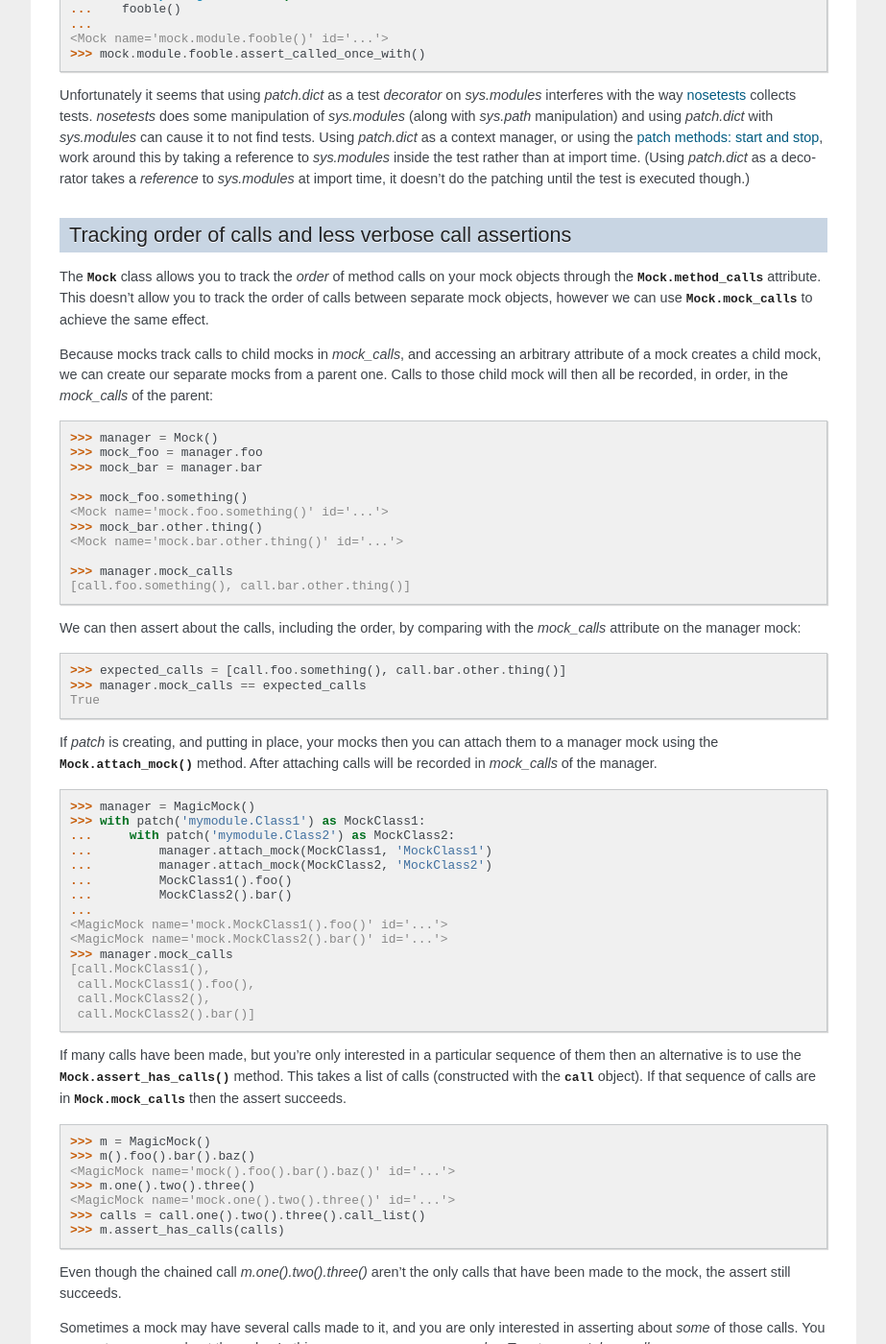
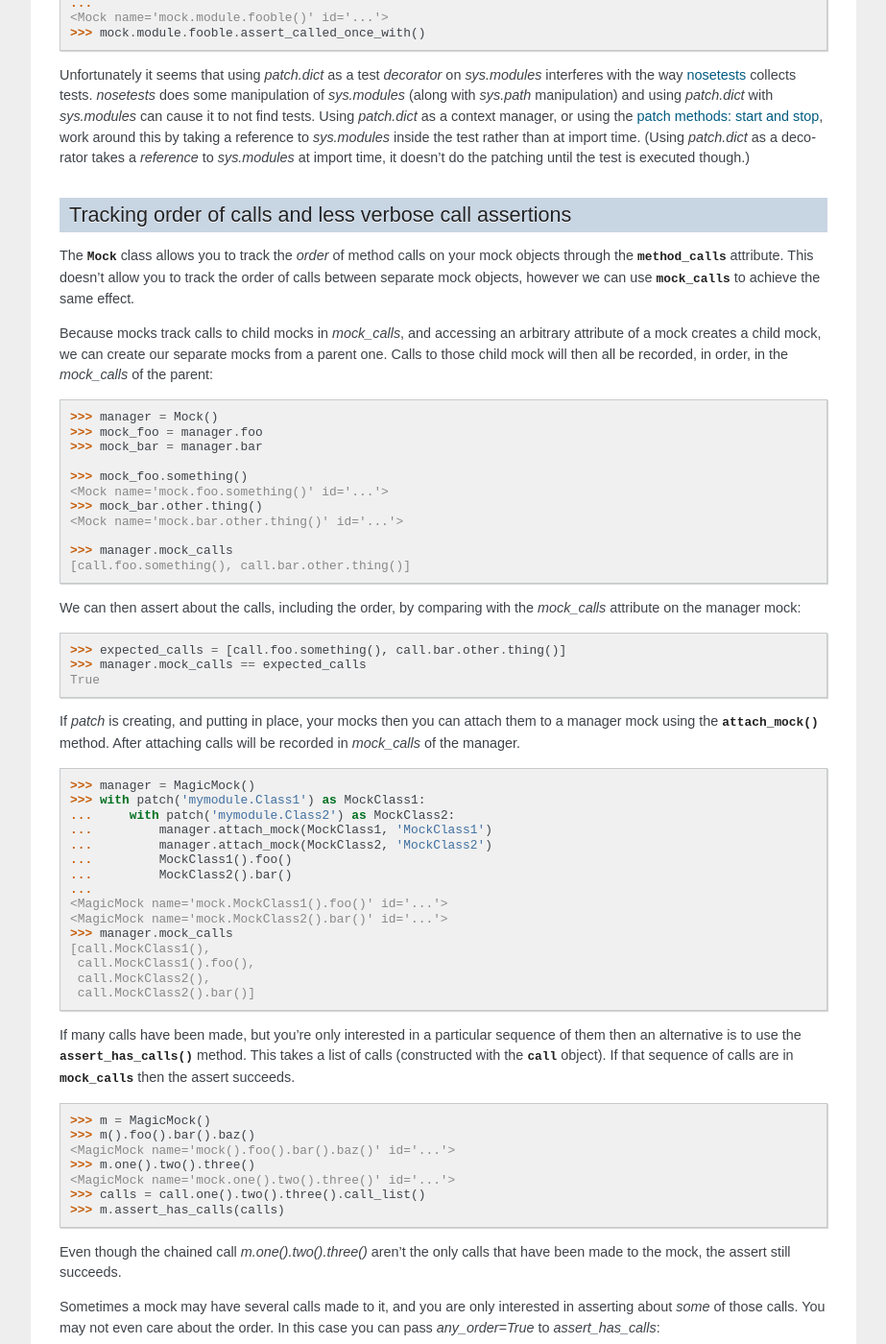
Before and after one commit to testing-cabal/mock, a Sphinx documentation site: the page built from docs/examples.txt, in a window 1280 px wide and 1400 px high, scrolled down 15068 px. Shown: the whole window at 96% size, without its empty margins (198-1121 px from the left). Built offline with Sphinx 7.4.7, drawn with Linux system fonts in a browser that asks for light colours; some of the changed text lies outside the part shown.

Commit message:
Switch to using ~Mock instead of Mock in documentation references

```diff
--- a/docs/changelog.txt
+++ b/docs/changelog.txt
@@ -399,7 +399,7 @@ Changes since beta 4:
   returns the type of the spec)
 * Default numeric value for MagicMock is 1 rather than zero (because the
   MagicMock bool defaults to True and 0 is False)
-* Improved failure message for :meth:`Mock.assert_called_with` when the mock
+* Improved failure message for :meth:`~Mock.assert_called_with` when the mock
   has not been called at all
 * Adding the following to the set of supported magic methods:
 
--- a/docs/examples.txt
+++ b/docs/examples.txt
@@ -38,7 +38,7 @@ Mocking chained calls
 =====================
 
 Mocking chained calls is actually straightforward with mock once you
-understand the :attr:`Mock.return_value` attribute. When a mock is called for
+understand the :attr:`~Mock.return_value` attribute. When a mock is called for
 the first time, or you fetch its `return_value` before it has been called, a
 new `Mock` is created.
 
@@ -105,7 +105,7 @@ call:
     >>> something.backend = mock_backend
     >>> something.method()
 
-Using :attr:`Mock.mock_calls` we can check the chained call with a single
+Using :attr:`~Mock.mock_calls` we can check the chained call with a single
 assert. A chained call is several calls in one line of code, so there will be
 several entries in `mock_calls`. We can use :meth:`call.call_list` to create
 this list of calls for us:
@@ -594,7 +594,7 @@ If your mock is only being called once you can use the
 Both `assert_called_with` and `assert_called_once_with` make assertions about
 the *most recent* call. If your mock is going to be called several times, and
 you want to make assertions about *all* those calls you can use
-:attr:`Mock.call_args_list`:
+:attr:`~Mock.call_args_list`:
 
 .. doctest::
 
@@ -854,7 +854,7 @@ You may want to mock a dictionary, or other container object, recording all
 access to it whilst having it still behave like a dictionary.
 
 We can do this with :class:`MagicMock`, which will behave like a dictionary,
-and using :data:`Mock.side_effect` to delegate dictionary access to a real
+and using :data:`~Mock.side_effect` to delegate dictionary access to a real
 underlying dictionary that is under our control.
 
 When the `__getitem__` and `__setitem__` methods of our `MagicMock` are called
@@ -862,7 +862,7 @@ When the `__getitem__` and `__setitem__` methods of our `MagicMock` are called
 the case of `__setitem__` the value too). We can also control what is returned.
 
 After the `MagicMock` has been used we can use attributes like
-:data:`Mock.call_args_list` to assert about how the dictionary was used:
+:data:`~Mock.call_args_list` to assert about how the dictionary was used:
 
 .. doctest::
 
@@ -1085,9 +1085,9 @@ Tracking order of calls and less verbose call assertions
 ========================================================
 
 The :class:`Mock` class allows you to track the *order* of method calls on
-your mock objects through the :attr:`Mock.method_calls` attribute. This
+your mock objects through the :attr:`~Mock.method_calls` attribute. This
 doesn't allow you to track the order of calls between separate mock objects,
-however we can use :attr:`Mock.mock_calls` to achieve the same effect.
+however we can use :attr:`~Mock.mock_calls` to achieve the same effect.
 
 Because mocks track calls to child mocks in `mock_calls`, and accessing an
 arbitrary attribute of a mock creates a child mock, we can create our separate
@@ -1118,7 +1118,7 @@ the `mock_calls` attribute on the manager mock:
     True
 
 If `patch` is creating, and putting in place, your mocks then you can attach
-them to a manager mock using the :meth:`Mock.attach_mock` method. After
+them to a manager mock using the :meth:`~Mock.attach_mock` method. After
 attaching calls will be recorded in `mock_calls` of the manager.
 
 .. doctest::
@@ -1141,9 +1141,9 @@ attaching calls will be recorded in `mock_calls` of the manager.
 
 If many calls have been made, but you're only interested in a particular
 sequence of them then an alternative is to use the
-:meth:`Mock.assert_has_calls` method. This takes a list of calls (constructed
+:meth:`~Mock.assert_has_calls` method. This takes a list of calls (constructed
 with the :data:`call` object). If that sequence of calls are in
-:attr:`Mock.mock_calls` then the assert succeeds.
+:attr:`~Mock.mock_calls` then the assert succeeds.
 
 .. doctest::
 
@@ -1179,7 +1179,7 @@ complex assertions on objects used as arguments to mocks.
 
 Suppose we expect some object to be passed to a mock that by default
 compares equal based on object identity (which is the Python default for user
-defined classes). To use :meth:`Mock.assert_called_with` we would need to pass
+defined classes). To use :meth:`~Mock.assert_called_with` we would need to pass
 in the exact same object. If we are only interested in some of the attributes
 of this object then we can create a matcher that will check these attributes
 for us.
@@ -1264,7 +1264,7 @@ Less verbose configuration of mock objects
 ==========================================
 
 This recipe, for easier configuration of mock objects, is now part of `Mock`.
-See the :meth:`Mock.configure_mock` method.
+See the :meth:`~Mock.configure_mock` method.
 
 
 
--- a/docs/getting-started.txt
+++ b/docs/getting-started.txt
@@ -94,7 +94,7 @@ less verbose:
     >>> assert real.something.call_args_list == [()]
 
 If the mock has only been called once then you can use
-:meth:`Mock.assert_called_once_with`:
+:meth:`~Mock.assert_called_once_with`:
 
 .. doctest::
 
@@ -105,7 +105,7 @@ If the mock has only been called once then you can use
 
 If you don't care how many times an object has been called, but are just
 interested in the most recent call, then you can use
-:meth:`Mock.assert_called_with`:
+:meth:`~Mock.assert_called_with`:
 
 .. doctest::
 
@@ -131,7 +131,7 @@ Mock for Method Calls on an Object
 
 We don't have to do any work to provide the 'close' method on our mock.
 Accessing close creates it. So, if 'close' hasn't already been called then
-accessing it in the test will create it, but :meth:`Mock.assert_called_with`
+accessing it in the test will create it, but :meth:`~Mock.assert_called_with`
 will raise a failure exception.
 
 As ``close`` is a mock object is has all the attributes from the previous
--- a/docs/magicmock.txt
+++ b/docs/magicmock.txt
@@ -58,12 +58,12 @@ One use case for this is for mocking objects used as context managers in a
    >>> mock.__enter__.assert_called_with()
    >>> mock.__exit__.assert_called_with(None, None, None)
 
-Calls to magic methods do not (yet) appear in :attr:`Mock.method_calls`.
-This may change in a future release.
+Calls to magic methods do not appear in :attr:`~Mock.method_calls`, but they
+are recorded in :attr:`~Mock.mock_calls`.
 
 .. note::
 
-   If you use the ``spec`` keyword argument to create a mock then attempting to
+   If you use the `spec` keyword argument to create a mock then attempting to
    set a magic method that isn't in the spec will raise an `AttributeError`.
 
 The full list of supported magic methods is:
--- a/mock.py
+++ b/mock.py
@@ -1069,9 +1069,9 @@ class Mock(CallableMixin, NonCallableMock):
       `spec_set` will raise an `AttributeError`.
 
     * `side_effect`: A function to be called whenever the Mock is called. See
-      the :attr:`Mock.side_effect` attribute. Useful for raising exceptions or
+      the `side_effect` attribute. Useful for raising exceptions or
       dynamically changing return values. The function is called with the same
-      arguments as the mock, and unless it returns :data:`DEFAULT`, the return
+      arguments as the mock, and unless it returns `DEFAULT`, the return
       value of this function is used as the return value.
 
       Alternatively `side_effect` can be an exception class or instance. In
@@ -1082,7 +1082,7 @@ class Mock(CallableMixin, NonCallableMock):
 
     * `return_value`: The value returned when the mock is called. By default
       this is a new Mock (created on first access). See the
-      :attr:`Mock.return_value` attribute.
+      `return_value` attribute.
 
     * `wraps`: Item for the mock object to wrap. If `wraps` is not None
       then calling the Mock will pass the call through to the wrapped object
```
Also changed, not shown: docs/helpers.txt (+5 -5 lines).
